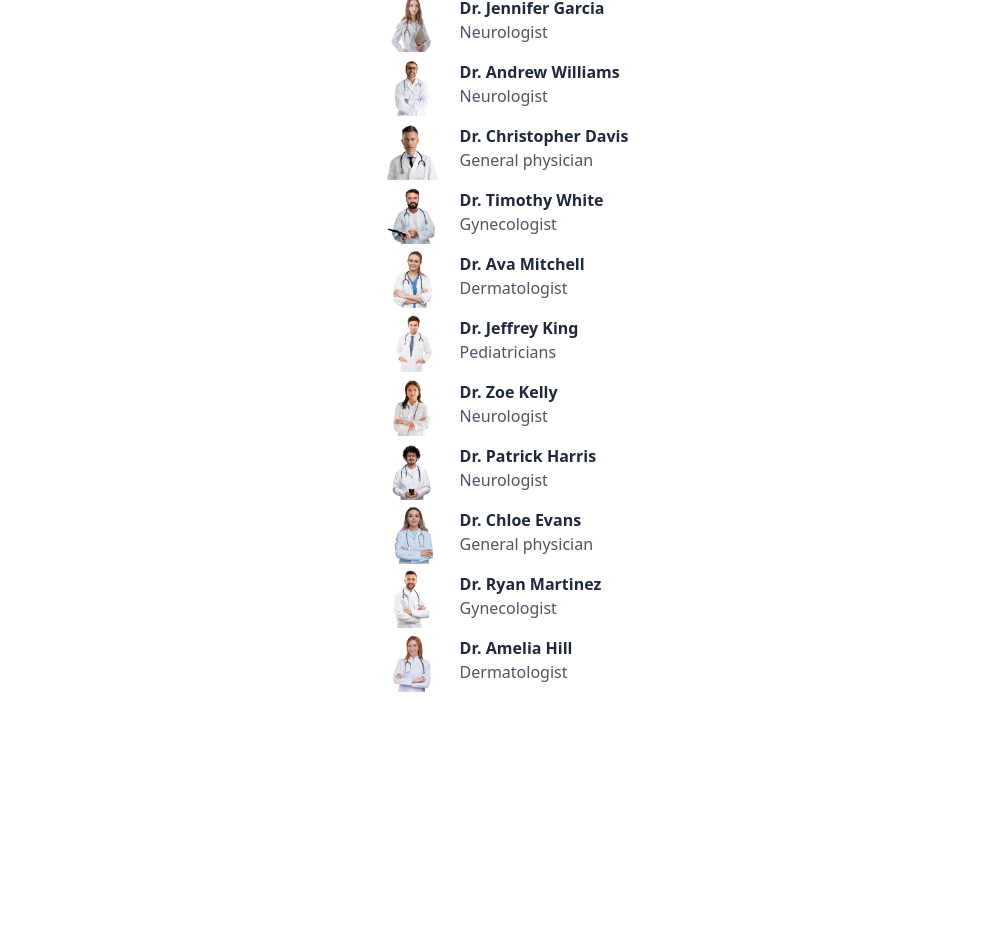
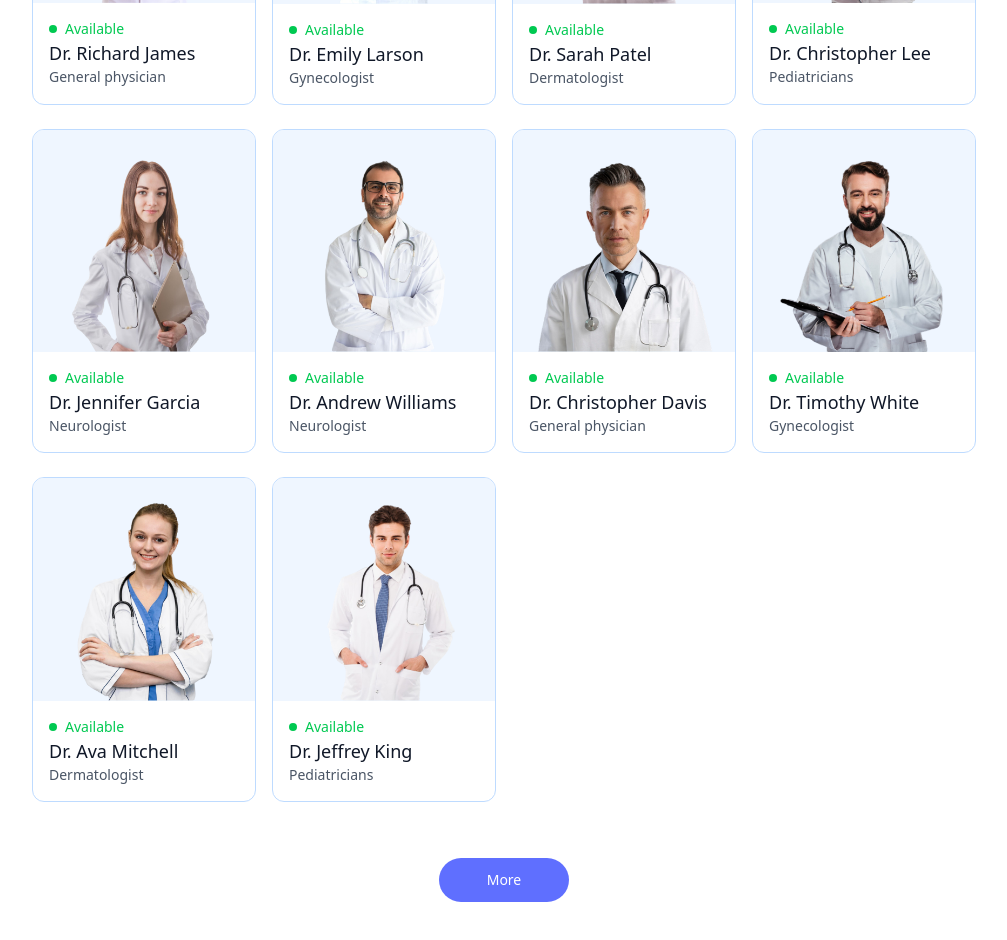
Before and after one commit to maquejp/temp_prescripto, a React (Vite) app in the folder frontend/: page / in a window 1280 px wide. Shown: the part 1480-2420 px from the top of the page, without its empty margins (136-1143 px from the left). Before the commit the page ends 2236 px from the top, so only its background shows below. Built offline with nearby package versions, Linux system fonts and the light colour scheme.

Commit message:
feature:home:top doctor

```diff
--- a/frontend/src/components/TopDoctors.jsx
+++ b/frontend/src/components/TopDoctors.jsx
@@ -1,24 +1,45 @@
-import { doctors } from "../assets/assets";
+import { useContext } from "react";
+import { useNavigate } from "react-router-dom";
+import { AppContext } from "../context/AppContext";
 
 const TopDoctors = () => {
+  const navigate = useNavigate();
+  const { doctors } = useContext(AppContext);
   return (
-    <div className="flex flex-col items-center gap-4 py-16 text-gray-800">
-      <h1 className="">Top Doctors to book</h1>
-      <p className="">
+    <div className="flex flex-col items-center gap-4 my-16 text-gray-900 md:mx-10">
+      <h1 className="text-3xl font-medium">Top Doctors to book</h1>
+      <p className="sm:w-1/3 text-center text-sm">
         Simply browse through our extensive list of trusted doctors
       </p>
-      <div className="">
+      <div className="w-full grid grid-cols-[repeat(auto-fit,minmax(200px,1fr))] max-w-[1000px] gap-4 pt-5 gap-y-6 px-3 sm:px-0">
         {/* Doctor Card */}
-        {doctors.map((doctor, index) => (
-          <div className="flex items-center gap-4" key={index}>
-            <img className="w-16 h-16" src={doctor.image} alt={doctor.name} />
-            <div className="flex flex-col">
-              <p className="font-semibold">{doctor.name}</p>
-              <p className="text-gray-600">{doctor.speciality}</p>
+        {doctors.slice(0, 10).map((doctor, index) => (
+          <div
+            className="border border-blue-200 rounded-xl overflow-hidden cursor-pointer hover:translate-y-[-10px] transition-all duration-500"
+            key={index}
+            onClick={() => navigate(`/appointment/${doctor._id}`)}
+          >
+            <img className="bg-blue-50" src={doctor.image} alt={doctor.name} />
+            <div className="p-4">
+              <div className="flex items-center gap-2 text-sm text-center text-green-500">
+                <p className="w-2 h-2 bg-green-500 rounded-full"></p>
+                <p>Available</p>
+              </div>
+              <p className="text-gray-900 text-lg font-medium">{doctor.name}</p>
+              <p className="text-gray-600 text-sm">{doctor.speciality}</p>
             </div>
           </div>
         ))}
       </div>
+      <button
+        className="bg-app-primary px-12 py-3 rounded-full text-white text-sm mt-10 cursor-pointer"
+        onClick={() => {
+          navigate(`/doctors`);
+          scrollTo(0, 0);
+        }}
+      >
+        More
+      </button>
     </div>
   );
 };
--- /dev/null
+++ b/frontend/src/context/AppContext.jsx
@@ -0,0 +1,20 @@
+import { createContext } from "react";
+import { doctors } from "../assets/assets";
+import PropTypes from "prop-types";
+
+export const AppContext = createContext();
+
+const AppContextProvider = (props) => {
+  const value = {
+    doctors,
+  };
+
+  return (
+    <AppContext.Provider value={value}>{props.children}</AppContext.Provider>
+  );
+};
+AppContextProvider.propTypes = {
+  children: PropTypes.node.isRequired,
+};
+
+export default AppContextProvider;
--- a/frontend/src/main.jsx
+++ b/frontend/src/main.jsx
@@ -2,9 +2,12 @@ import { createRoot } from "react-dom/client";
 import { BrowserRouter } from "react-router-dom";
 import "./index.css";
 import App from "./App.jsx";
+import AppContextProvider from "./context/AppContext.jsx";
 
 createRoot(document.getElementById("root")).render(
   <BrowserRouter>
-    <App />
+    <AppContextProvider>
+      <App />
+    </AppContextProvider>
   </BrowserRouter>
 );
```
